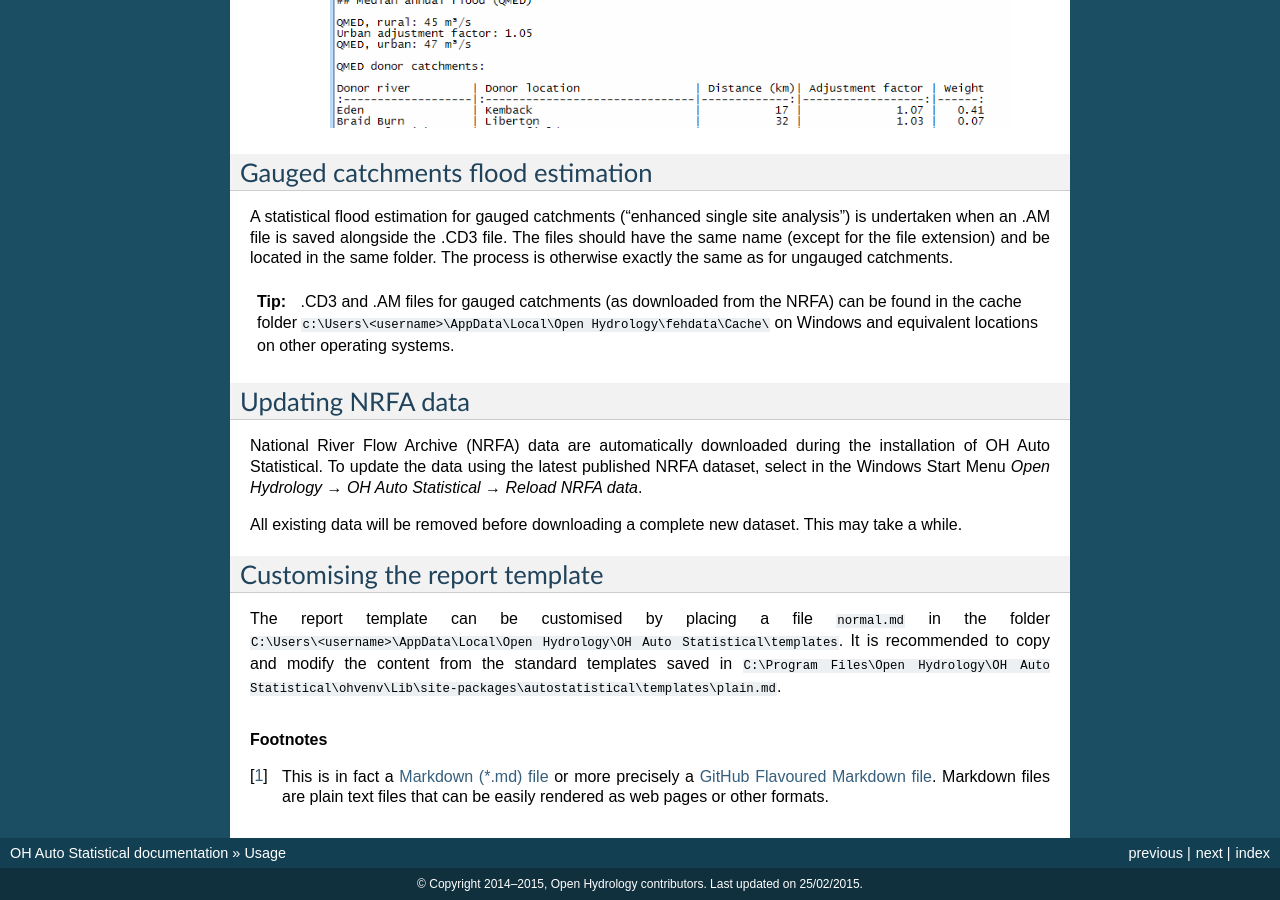
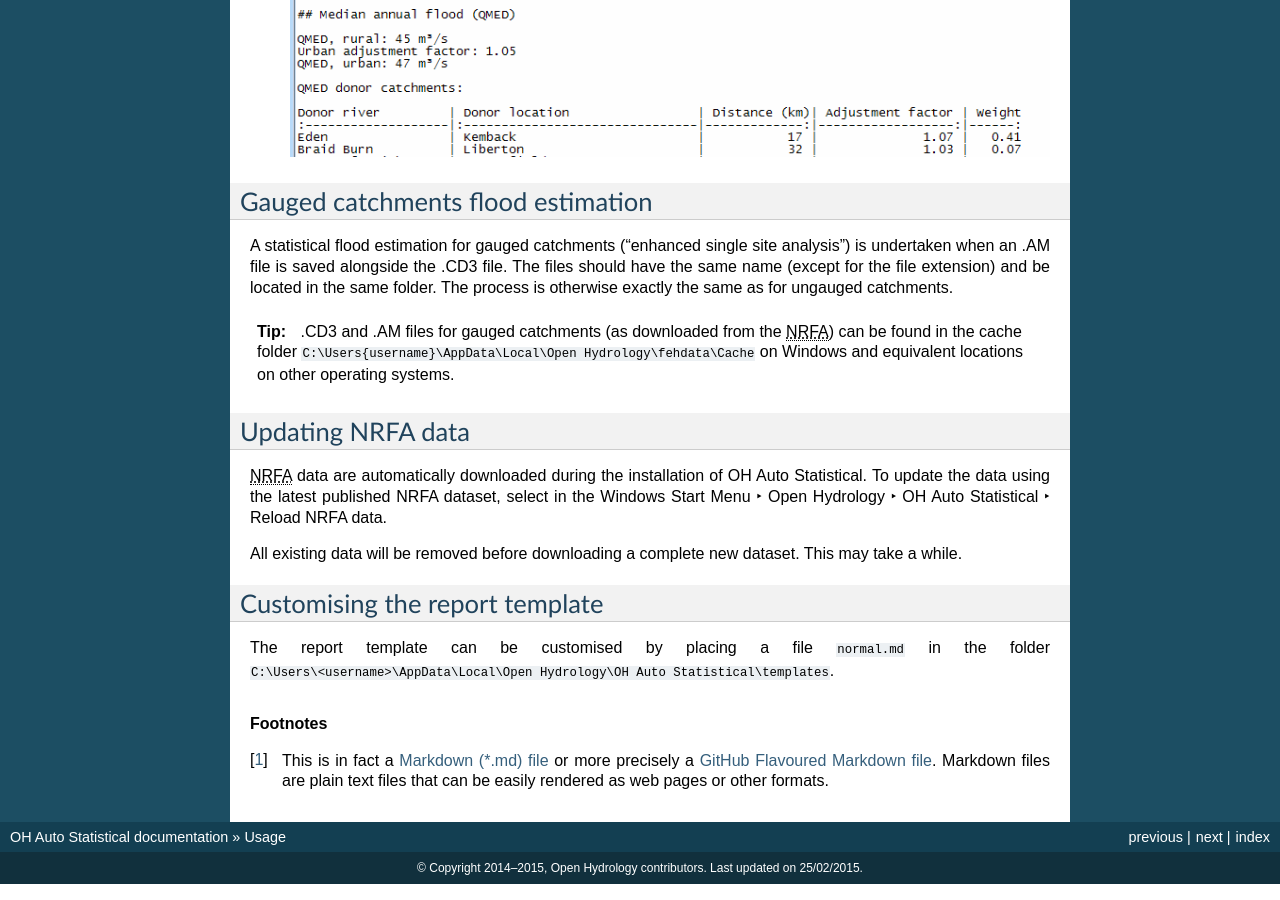
Before and after one commit to OpenHydrology/OH-Auto-Statistical, a Sphinx documentation site: the page built from docs/source/run.rst, in a window 1280 px wide and 900 px high, scrolled down 966 px. Built offline with Sphinx 7.4.7, drawn with Linux system fonts in a browser that asks for light colours; some of the changed lines change nothing that is shown; some of the changed text lies outside the part shown.

Commit message:
doc updates

```diff
--- a/docs/source/run.rst
+++ b/docs/source/run.rst
@@ -10,17 +10,19 @@
 
 To undertake an analysis:
 
- 1. Export a .CD3-file from the `FEH CD-ROM <http://www.hydrosolutions.co.uk/products.asp?categoryID=4670>`_ and save
-    it somewhere.
+1. Export a .CD3-file from the `FEH CD-ROM <http://www.hydrosolutions.co.uk/products.asp?categoryID=4670>`_ and save
+   it somewhere.
 
- 2. Locate the .CD3-file using Windows Explorer, right-click and select `Create OH Auto Statistical report`.
+2. Locate the .CD3-file using :program:`Windows Explorer`, right-click and select
+   :menuselection:`Create OH Auto Statistical report`.
 
-    .. image:: _static/context-menu.png
+   .. image:: _static/context-menu.png
 
- 3. A report is generated which has the same file name as the .CD3-file but ending with
-    ``Flood estimation report.yyyy-mm-dd.md``. This is a simple text file [#f1]_ and can be opened with `notepad`.
+3. A report is generated which has the same file name as the .CD3-file but ending with
+   :file:`Flood estimation report.yyyy-mm-dd.md`. This is a simple text file [#f1]_ and can be opened with
+   :program:`Notepad`.
 
-    .. image:: _static/report.png
+   .. image:: _static/report.png
 
 
 Gauged catchments flood estimation
@@ -32,17 +34,17 @@
 
 .. tip::
 
-   .CD3 and .AM files for gauged catchments (as downloaded from the NRFA) can be found in the cache folder
-   ``c:\Users\<username>\AppData\Local\Open Hydrology\fehdata\Cache\`` on Windows and equivalent locations on other
-   operating systems.
+   .CD3 and .AM files for gauged catchments (as downloaded from the :abbr:`NRFA (National River Flow Archive )`) can be found in the cache folder
+   :file:`C:\\Users\\{username}\\AppData\\Local\\Open Hydrology\\fehdata\\Cache` on Windows and equivalent locations on
+   other operating systems.
 
 
 Updating NRFA data
 ------------------
 
-National River Flow Archive (NRFA) data are automatically downloaded during the installation of OH Auto Statistical. To
-update the data using the latest published NRFA dataset, select in the Windows Start Menu `Open Hydrology` →
-`OH Auto Statistical` → `Reload NRFA data`.
+:abbr:`NRFA (National River Flow Archive )` data are automatically downloaded during the installation of OH Auto
+Statistical. To update the data using the latest published NRFA dataset, select in the
+:menuselection:`Windows Start Menu --> Open Hydrology --> OH Auto Statistical --> Reload NRFA data`.
 
 All existing data will be removed before downloading a complete new dataset. This may take a while.
 
@@ -50,10 +52,8 @@
 Customising the report template
 -------------------------------
 
-The report template can be customised by placing a file ``normal.md`` in the folder
-``C:\Users\<username>\AppData\Local\Open Hydrology\OH Auto Statistical\templates``. It is recommended to copy and modify
-the content from the standard templates saved in
-``C:\Program Files\Open Hydrology\OH Auto Statistical\ohvenv\Lib\site-packages\autostatistical\templates\plain.md``.
+The report template can be customised by placing a file :file:`normal.md` in the folder
+:file:`C:\\Users\\<username>\\AppData\\Local\\Open Hydrology\\OH Auto Statistical\\templates`.
 
 .. rubric:: Footnotes
 
```
